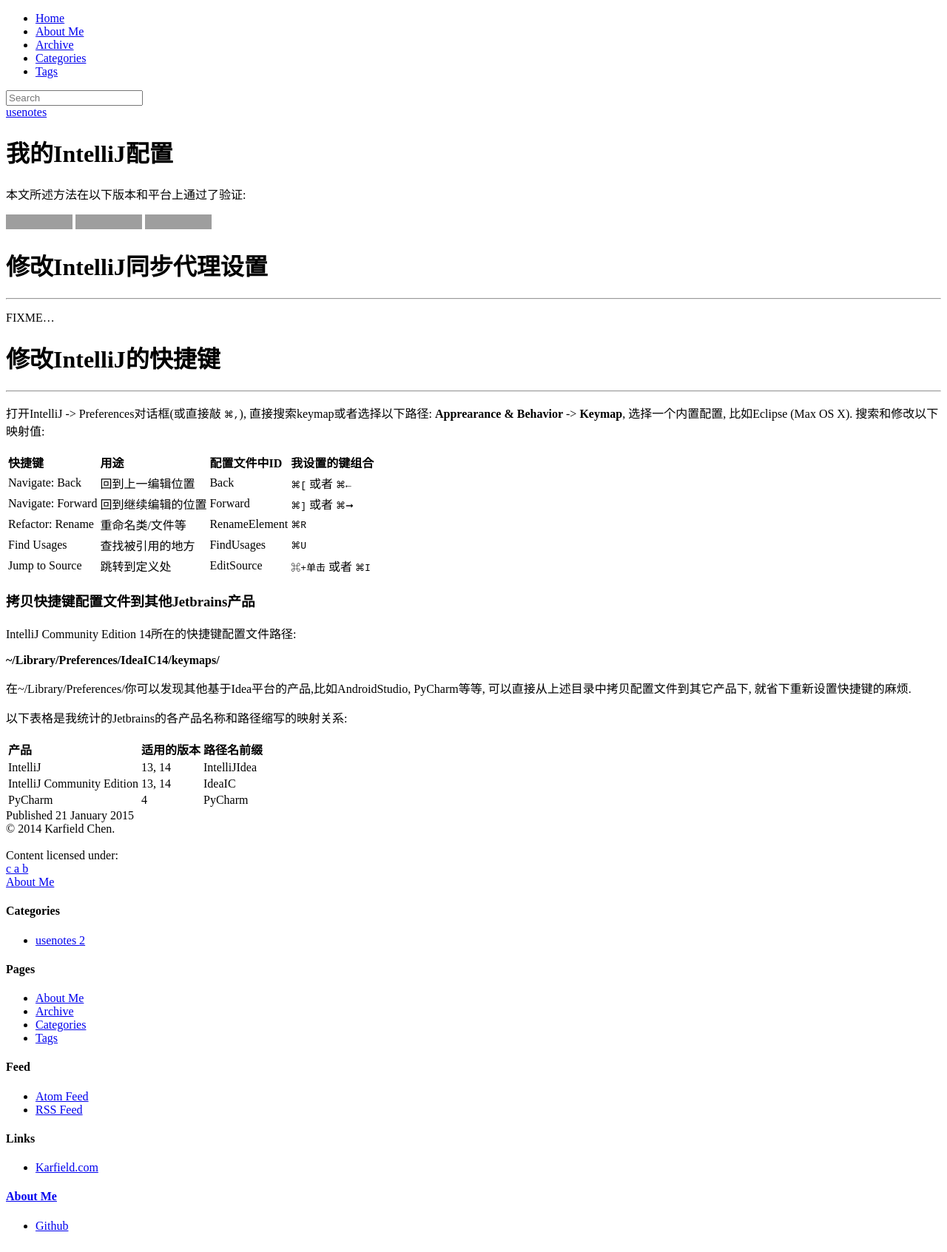
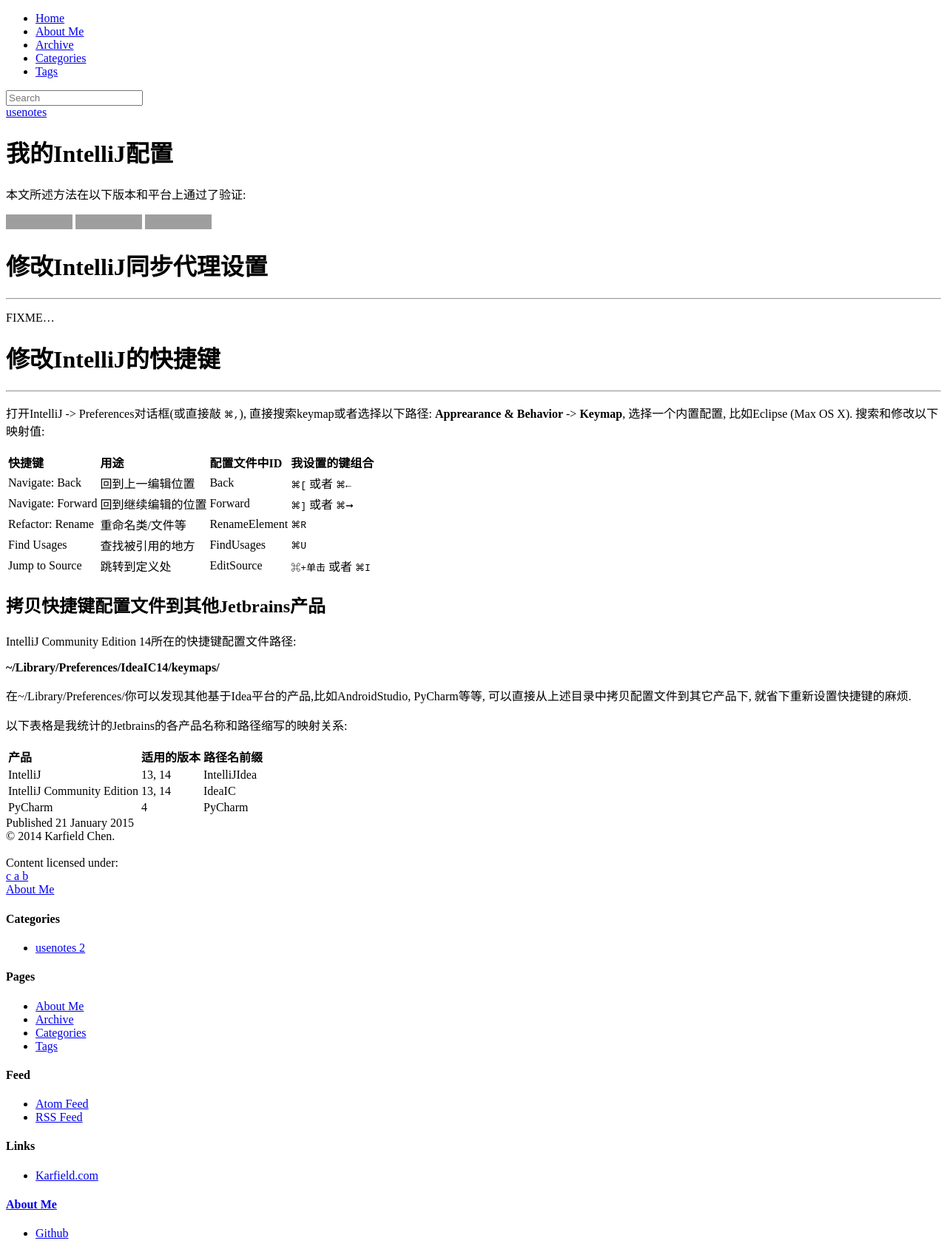
Before and after one commit to karfield/karfield.github.io, a Jekyll site: the page built from _posts/2015-01-21-my-intellij-config.md, in a window 1280 px wide. Shown: the whole page at 74% size. Built offline with Jekyll 4.4.1, drawn with Linux system fonts in a browser that asks for light colours; nearby versions of some CDN libraries; library files that are not in the unit come from our copies; comment, search, counter and statistics services are not loaded; grey boxes are pictures that could not be loaded.

```diff
--- a/_posts/2015-01-21-my-intellij-config.md
+++ b/_posts/2015-01-21-my-intellij-config.md
@@ -29,7 +29,8 @@ FIXME...
 | Find Usages | 查找被引用的地方 | FindUsages | `⌘U` |
 | Jump to Source | 跳转到定义处 | EditSource | `⌘+单击` 或者 `⌘I` |
 
-### 拷贝快捷键配置文件到其他Jetbrains产品
+
+## 拷贝快捷键配置文件到其他Jetbrains产品
 
 IntelliJ Community Edition 14所在的快捷键配置文件路径:
 
```
